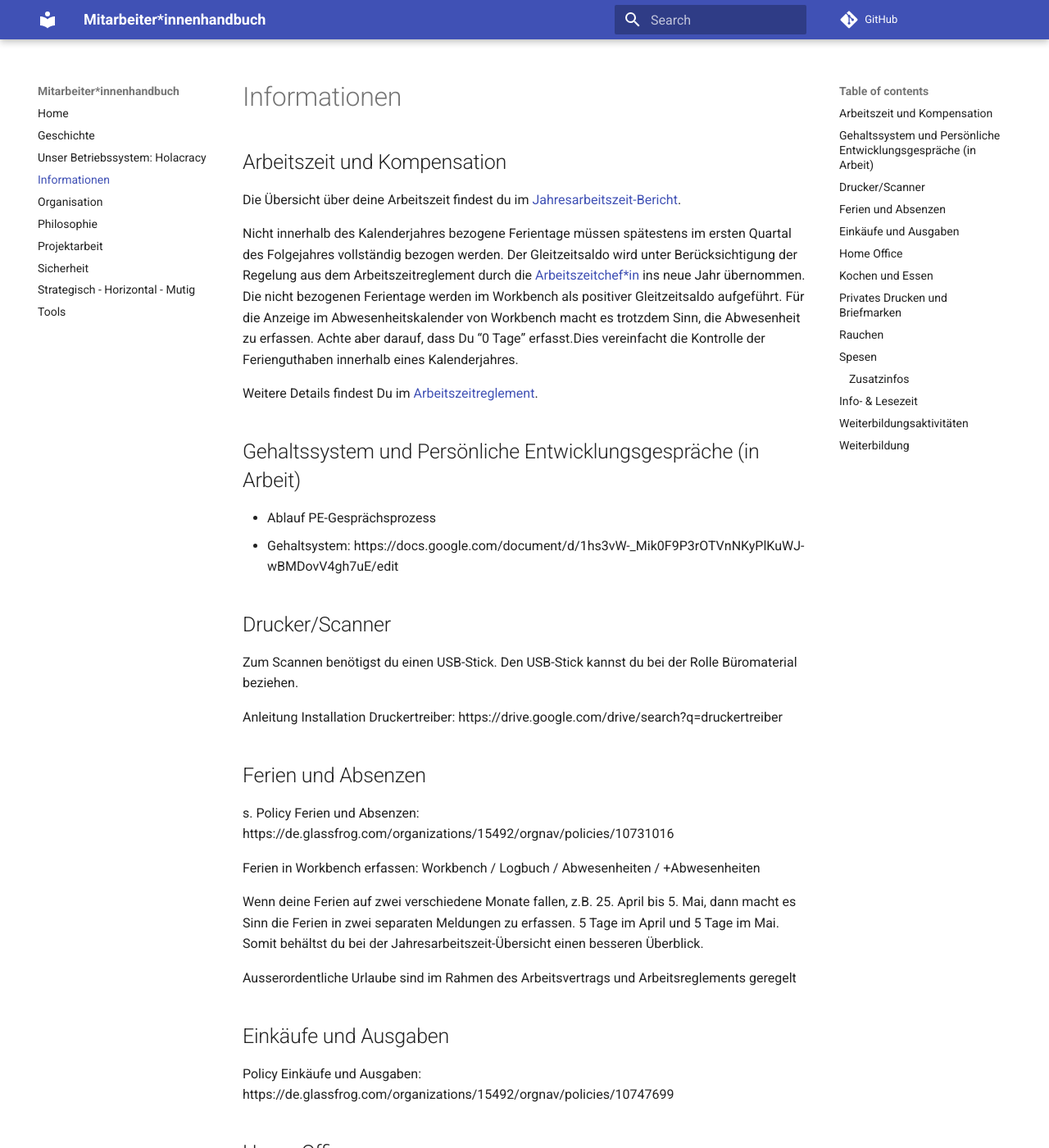
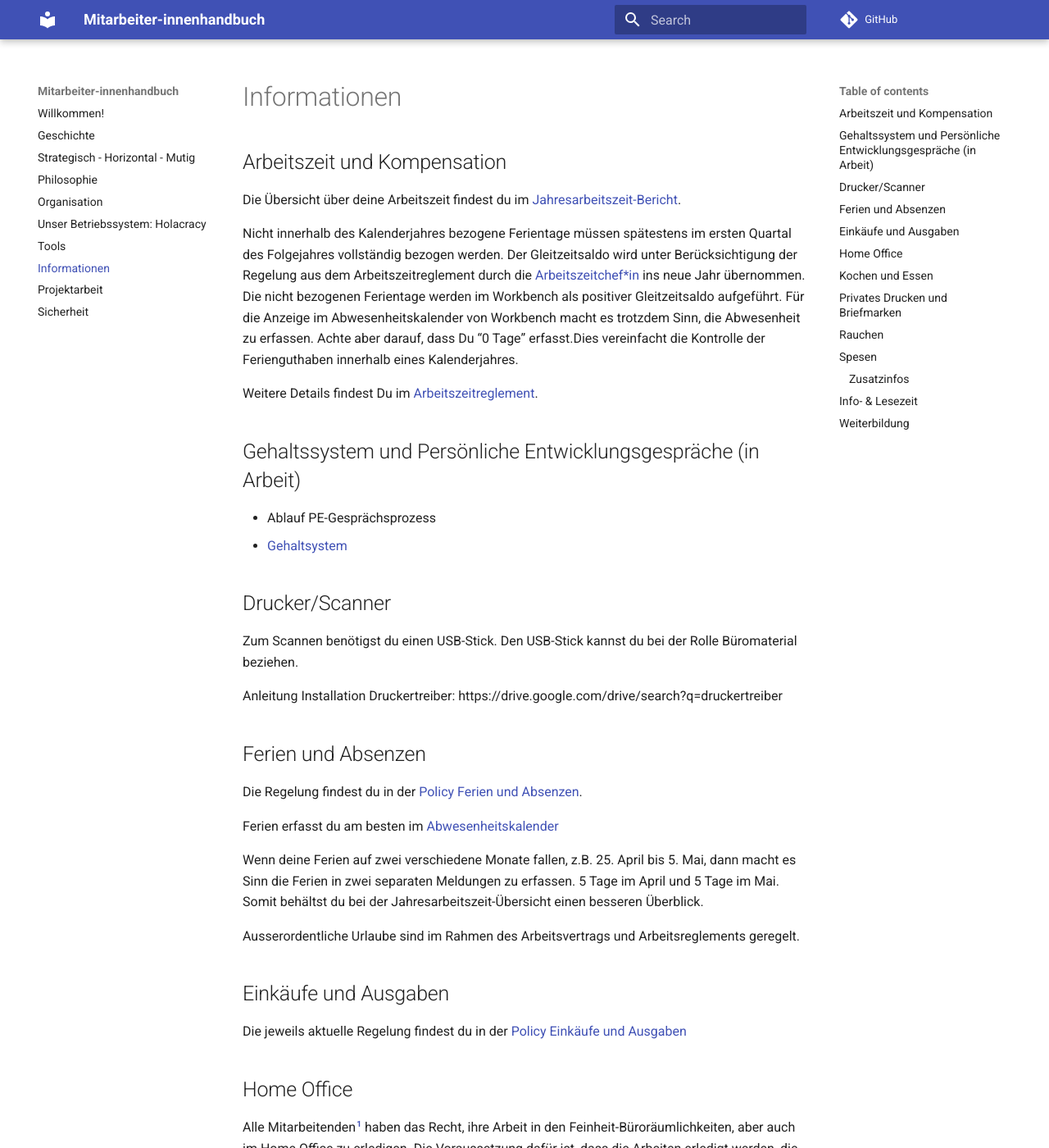
Before and after one commit to nada/handbuch, an MkDocs documentation site: the page built from docs/informationen.md, in a window 1280 px wide and 1400 px high. Shown: the whole window at 82% size. Built offline with MkDocs 1.6.1 and Material for MkDocs 9.7.7, drawn with Linux system fonts in a browser that asks for light colours; comment, search, counter and statistics services are not loaded; some of the changed text lies outside the part shown.

Commit message:
Formatting, navigation

```diff
--- a/docs/informationen.md
+++ b/docs/informationen.md
@@ -11,7 +11,7 @@ Weitere Details findest Du im [Arbeitszeitreglement](https://drive.google.com/dr
 ## Gehaltssystem und Persönliche Entwicklungsgespräche (in Arbeit)
 
 * Ablauf PE-Gesprächsprozess
-* Gehaltsystem: https://docs.google.com/document/d/1hs3vW-_Mik0F9P3rOTVnNKyPlKuWJ-wBMDovV4gh7uE/edit
+* [Gehaltsystem](https://docs.google.com/document/d/1hs3vW-_Mik0F9P3rOTVnNKyPlKuWJ-wBMDovV4gh7uE/edit)
 
 ## Drucker/Scanner
 
@@ -21,17 +21,17 @@ Anleitung Installation Druckertreiber: https://drive.google.com/drive/search?q=d
 
 ## Ferien und Absenzen
 
-s. Policy Ferien und Absenzen: https://de.glassfrog.com/organizations/15492/orgnav/policies/10731016
+Die Regelung findest du in der [Policy Ferien und Absenzen](https://de.glassfrog.com/organizations/15492/orgnav/policies/10731016).
 
-Ferien in Workbench erfassen: Workbench / Logbuch / Abwesenheiten / +Abwesenheiten
+Ferien erfasst du am besten im [Abwesenheitskalender](https://workbench.feinheit.ch/report/absence-calendar/)
 
 Wenn deine Ferien auf zwei verschiedene Monate fallen, z.B. 25. April bis 5. Mai, dann macht es Sinn die Ferien in zwei separaten Meldungen zu erfassen. 5 Tage im April und 5 Tage im Mai. Somit behältst du bei der Jahresarbeitszeit-Übersicht einen besseren Überblick.
 
-Ausserordentliche Urlaube sind im Rahmen des Arbeitsvertrags und Arbeitsreglements geregelt
+Ausserordentliche Urlaube sind im Rahmen des Arbeitsvertrags und Arbeitsreglements geregelt.
 
 ## Einkäufe und Ausgaben
 
-Policy Einkäufe und Ausgaben: https://de.glassfrog.com/organizations/15492/orgnav/policies/10747699
+Die jeweils aktuelle Regelung findest du in der [Policy Einkäufe und Ausgaben](https://de.glassfrog.com/organizations/15492/orgnav/policies/10747699)
 
 ## Home Office
 
@@ -55,14 +55,14 @@ Feinheit verköstigt alle Mitarbeitenden zusätzlich mit Pausensnacks wie Schoko
 
 ## Privates Drucken und Briefmarken
 
-s. Policy Privates Drucken und Briefmarken https://de.glassfrog.com/organizations/15492/orgnav/policies/11254420
+[Policy Privates Drucken und Briefmarken](https://de.glassfrog.com/organizations/15492/orgnav/policies/11254420)
 
 ## Rauchen
 
 Das Rauchen zählt nicht zur Arbeitszeit, sondern unter deine Pausen.
 
 ## Spesen
-s. Spesenreglement: (in Arbeit)
+s. Spesenreglement: **(in Arbeit)**
 
 ### Zusatzinfos
 
@@ -82,20 +82,21 @@ Die gedruckten Spesenabrechnung inkl. Quittungen sind im Fächli «Spesen» zu d
 
 ## Info- & Lesezeit
 
-Siehe Policy Info- und Lesezeit: https://de.glassfrog.com/organizations/15492/orgnav/policies/11004238
-
-## Weiterbildungsaktivitäten
-
-Siehe Weiterbildungsaktivitäten: https://de.glassfrog.com/organizations/15492/orgnav/policies/10848071
+[Policy Info- und Lesezeit](https://de.glassfrog.com/organizations/15492/orgnav/policies/11004238)
 
 ## Weiterbildung
 
-Mit Ausnahme der Praktikanten haben alle Mitarbeitenden bei Feinheit nach Ablauf der Probezeit die Möglichkeit, ein dem Anstellungsgrad entsprechendes Pensum für Aus- und Weiterbildung zu beantragen. Bei 100% sind dies fünf Arbeitstage im Jahr.
+Die aktuelle Regelung findest Du in der [Policy Weiterbildungsaktivitäten](https://de.glassfrog.com/organizations/15492/orgnav/policies/10848071).
 
-Um die eigene Aus- und Weiterbildung im eigenen Interesse anzustossen, muss jede/r Mitarbeitende ein schriftliches Grobkonzept per E-Mail an den jeweiligen Teamleitenden einreichen, welches Inhalte wie Interesse, Ziele, Vorgehen, Zeitaufwand pro Woche, Vorteile für die Arbeit bei Feinheit etc. enthält.
+Die alte Regelung lautete wie folgt:
 
-Über den Zeitraum der Aus- und Weiterbildung entscheiden die Teamleitenden je nach Ressourcenkapazitäten.
-
-Wird in Absprache mit den Teamleitenden die Weiterbildung gutgeheissen, so bekommst du einen persönlichen, auf dein Pensum abgestimmten Weiterbildungsjob, worauf alle Stunden eingetragen werden, welche die Ziele des Grobkonzeptes verfolgen.
-
-Die Geschäftsleitung kann bei Bedarf den Inhalt und den Zeitpunkt der Weiterbildung festlegen.
+> Mit Ausnahme der Praktikanten haben alle Mitarbeitenden bei Feinheit nach Ablauf der Probezeit die Möglichkeit, ein dem Anstellungsgrad entsprechendes Pensum für Aus- und Weiterbildung zu beantragen. Bei 100% sind dies fünf Arbeitstage im Jahr.
+>
+> Um die eigene Aus- und Weiterbildung im eigenen Interesse anzustossen, muss jede/r Mitarbeitende ein schriftliches Grobkonzept per E-Mail an den jeweiligen Teamleitenden einreichen, welches Inhalte wie Interesse, Ziele, Vorgehen, Zeitaufwand pro Woche, Vorteile für die Arbeit bei Feinheit etc. enthält.
+>
+> Über den Zeitraum der Aus- und Weiterbildung entscheiden die Teamleitenden je nach Ressourcenkapazitäten.
+>
+> Wird in Absprache mit den Teamleitenden die Weiterbildung gutgeheissen, so bekommst du einen persönlichen, auf dein Pensum abgestimmten Weiterbildungsjob, worauf alle Stunden eingetragen werden, welche die Ziele des Grobkonzeptes verfolgen.
+>
+> Die Geschäftsleitung kann bei Bedarf den Inhalt und den Zeitpunkt der Weiterbildung festlegen.
+>
--- a/mkdocs.yml
+++ b/mkdocs.yml
@@ -1,4 +1,4 @@
-site_name: Mitarbeiter*innenhandbuch
+site_name: Mitarbeiter-innenhandbuch
 site_author: Feinheit AG
 site_url: https://docs.feinheit.ch/handbuch/
 use_directory_urls: false
@@ -9,3 +9,14 @@ lang:
 markdown_extensions:
   - footnotes
   - smarty
+nav:
+- Willkommen!: index.md
+- geschichte.md
+- strategisch-horizontal-mutig.md
+- philosophie.md
+- organisation.md
+- holacracy.md
+- tools.md
+- informationen.md
+- projektarbeit.md
+- sicherheit.md
```
Also changed, not shown: docs/holacracy.md (+10 -10 lines).
